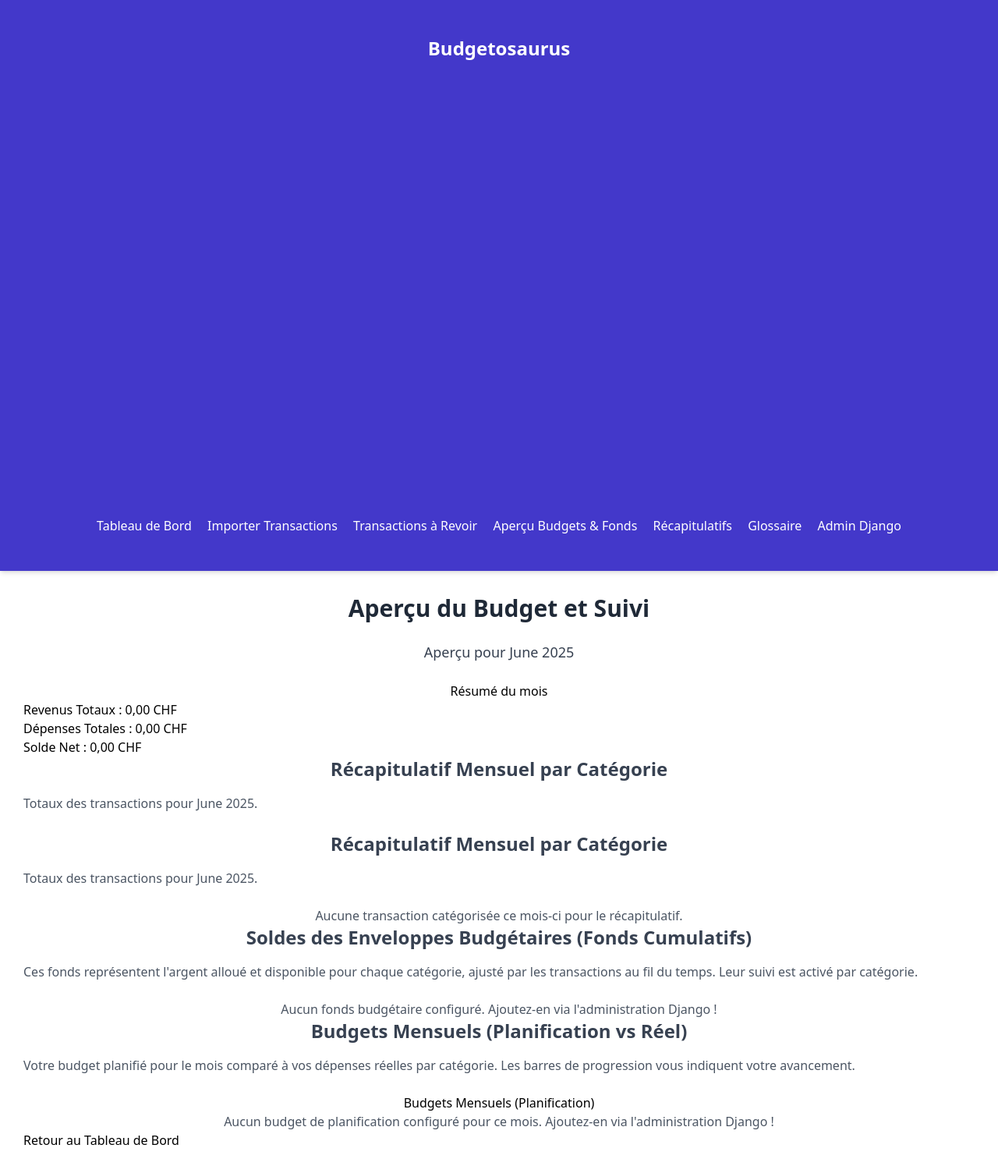
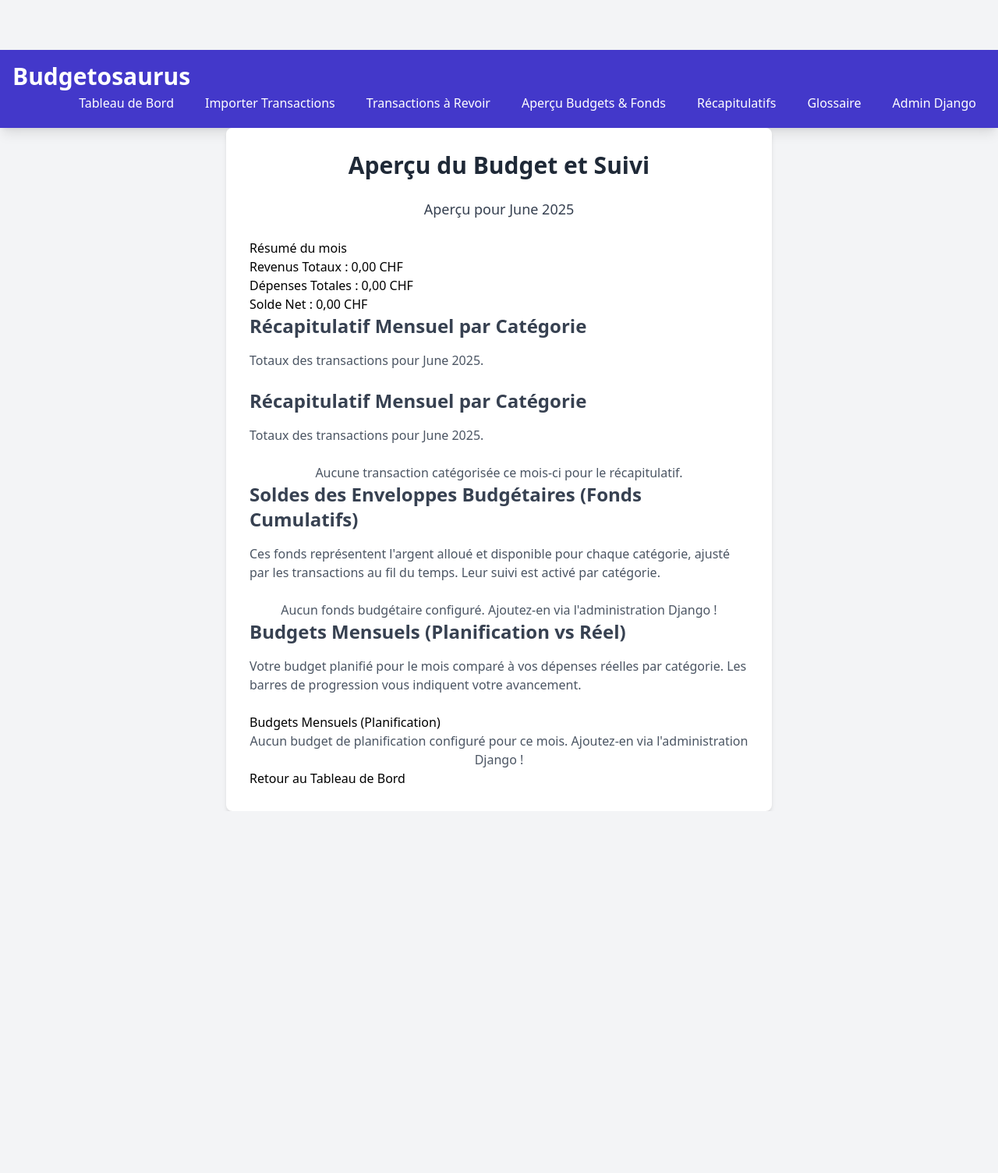
Before and after one commit to sebschopf/budgetosaurus, a Django app: page /budget-overview/ in a window 1280 px wide. Shown: the whole page at 78% size. After the commit the page ends 1040 px from the top, so only its background shows below. Run offline with Django 5.2, Linux system fonts and the light colour scheme; data that the repository does not hold is empty; some libraries are stand-ins or nearby versions.

Commit message:
fix - problème d'affichages

```diff
--- a/webapp/static/webapp/css/base/_base.css
+++ b/webapp/static/webapp/css/base/_base.css
@@ -1,81 +1,131 @@
 /* webapp/static/webapp/css/base/_base.css */
 
-/* Styles généraux pour le corps et la typographie */
-body {
-    /* Utilisation des classes Tailwind via @apply pour la famille de polices et la couleur du texte */
-    @apply font-sans text-gray-800 bg-gray-100;
+/* Styles de base pour l'ensemble du site, agissant comme des resets ou des définitions globales. */
+
+/* Le sélecteur 'body' est stylisé via les classes Tailwind directement dans base.html. */
+/* html {
+    font-family: 'Inter', sans-serif;
+    line-height: 1.6;
+    color: #333;
+} */
+
+/* Configuration de la largeur du conteneur principal */
+.container {
+    /* Assure que le conteneur s'étend pour remplir l'espace vertical disponible */
+    /* Calcul: 100vh (hauteur de la fenêtre) - hauteur de la navbar fixe (pt-16 = 64px) */
+    min-height: calc(100vh - 64px); /* Ajusté pour correspondre au pt-16 du body */
+
+    /* Utilise flexbox pour que le contenu à l'intérieur puisse s'étirer verticalement */
+    display: flex;
+    flex-direction: column;
+
+    /* Permet au conteneur de prendre toute la largeur disponible. */
+    /* La largeur maximale (max-w-X) et le centrage (mx-auto) sont gérés dans base.html */
+    width: 100%;
+
+    /* Ajoutons un padding horizontal par défaut ici pour une marge minimale sur les bords */
+    padding-left: 1rem;
+    padding-right: 1rem;
+    box-sizing: border-box; /* Inclure padding dans la largeur */
+
+    /* Suppression des styles spécifiques car ces styles sont gérés directement dans base.html sur le div .container */
+    /* background-color: white; */
+    /* border-radius: 0.5rem; */
+    /* box-shadow: 0 4px 6px -1px rgb(0 0 0 / 0.1), 0 2px 4px -2px rgb(0 0 0 / 0.1); */
+    /* flex-grow: 1; */
 }
 
-h1, h2, h3 {
-    /* Styles pour les titres, utilisant @apply pour aligner avec Tailwind */
-    @apply text-gray-800 font-bold mb-4;
-    text-align: center; /* Conserver le centrage si c'est un design global */
+/* Styles pour les titres (h1, h2, etc.) */
+h1, h2, h3, h4, h5, h6 {
+    @apply text-gray-800 font-semibold mb-4; /* Styles de base pour tous les titres */
 }
 
-h1 { @apply text-3xl; }
-h2 { @apply text-2xl; }
-h3 { @apply text-xl; }
-
-p {
-    /* Styles pour les paragraphes */
-    @apply text-gray-700 leading-relaxed;
+h1 {
+    @apply text-3xl; /* Grandes tailles pour les titres principaux */
 }
 
-a {
-    /* Styles pour les liens */
-    @apply text-blue-600 hover:underline transition-colors duration-200;
+h2 {
+    @apply text-2xl;
 }
 
-/* Styles pour les montants (positifs/négatifs) */
-.amount {
-    /* Appliquer les classes Tailwind pour la taille de police et la graisse */
-    @apply font-bold;
+h3 {
+    @apply text-xl;
 }
 
-.amount.positive, .income {
-    /* Utiliser @apply pour les couleurs positives (vert) */
-    @apply text-green-600; /* Utilisez une teinte qui vous convient, ex: 500, 600, 700 */
+/* Styles pour les paragraphes */
+p {
+    @apply text-gray-700 leading-relaxed mb-4; /* Lisibilité améliorée des paragraphes */
 }
 
-.amount.negative, .expense {
-    /* Utiliser @apply pour les couleurs négatives (rouge) */
-    @apply text-red-600; /* Utilisez une teinte qui vous convient */
+/* Styles pour les liens généraux */
+a {
+    @apply text-blue-600 hover:underline; /* Liens clairs et interactifs */
 }
 
-/* Container principal du site - Définition de ses styles avec @apply */
-.container {
-    @apply max-w-7xl mx-auto my-5 p-6 bg-white rounded-lg shadow-md flex-grow;
-    min-height: calc(100vh - 100px); /* Ajustez selon la hauteur de votre navbar/footer */
-    display: flex; /* Pour que le contenu à l'intérieur s'étire */
-    flex-direction: column;
+/* Style des tableaux */
+table {
+    @apply w-full border-collapse text-left;
 }
 
-/* Lien de retour */
-.back-link {
-    @apply block text-center mt-8 text-blue-600 hover:underline transition duration-200;
+table th, table td {
+    @apply py-3 px-4 border-b border-gray-200;
 }
 
-/* Messages Django (flash messages) */
-.messages {
-    @apply list-none p-0 my-4;
+table th {
+    @apply bg-gray-50 uppercase text-xs text-gray-500 tracking-wider font-medium;
 }
 
-.messages li {
-    @apply p-3 mb-2 rounded-md font-semibold;
+table tr:last-child td {
+    border-bottom: none;
 }
 
-.messages li.success {
-    @apply bg-green-100 border border-green-400 text-green-700;
+/* Styles pour les formulaires généraux */
+input[type="text"],
+input[type="number"],
+input[type="email"],
+input[type="password"],
+textarea,
+select {
+    @apply w-full p-2 border border-gray-300 rounded-md focus:ring-blue-500 focus:border-blue-500;
 }
 
-.messages li.error {
-    @apply bg-red-100 border border-red-400 text-red-700;
+input[type="checkbox"] {
+    @apply rounded border-gray-300 text-blue-600 shadow-sm focus:ring-blue-500;
 }
 
-.messages li.info {
-    @apply bg-blue-100 border border-blue-400 text-blue-700;
+/* Styles pour les messages de succès/erreur/info de Django */
+.messages {
+    @apply p-4 rounded-md mb-4;
 }
 
-.messages li.warning {
-    @apply bg-yellow-100 border border-yellow-400 text-yellow-700;
+.messages .success {
+    @apply bg-green-100 text-green-800;
 }
+
+.messages .error {
+    @apply bg-red-100 text-red-800;
+}
+
+.messages .info {
+    @apply bg-blue-100 text-blue-800;
+}
+
+.messages .warning {
+    @apply bg-yellow-100 text-yellow-800;
+}
+
+/* Styles pour les sections de formulaire (déplacés ici de _form_sections.css si vous le souhaitez) */
+.form-section {
+    @apply bg-white p-6 rounded-lg shadow-md mb-6;
+}
+
+.form-section h2 {
+    @apply text-2xl font-bold mb-4;
+}
+
+/* Ajoutez des styles pour les footers si nécessaire */
+/* Par exemple:
+footer {
+    @apply text-center py-4 text-gray-600 mt-8;
+}
+*/
--- a/webapp/static/webapp/css/components/_cards.css
+++ b/webapp/static/webapp/css/components/_cards.css
@@ -4,6 +4,10 @@
     /* Utilisation de @apply pour définir l'apparence de base d'une carte */
     @apply bg-white rounded-lg shadow-md p-6 text-center transition-all duration-300 ease-in-out;
     border: 1px solid #e0e0e0; /* Bordure légère */
+    /* Assurez-vous que les cartes occupent la bonne largeur */
+    width: 100%; /* Par défaut, les cartes prennent toute la largeur disponible */
+    max-width: 320px; /* Limite la largeur maximale pour ne pas être trop larges sur les grands écrans */
+    margin: 0 auto; /* Centre les cartes si elles sont plus petites que leur conteneur */
 }
 
 .card h3 {
@@ -22,6 +26,7 @@
 /* Styles spécifiques pour les paragraphes de solde dans les cartes */
 .card p.balance {
     @apply text-2xl font-bold mt-2; /* Montant plus grand et gras */
+    color: #4CAF50; /* Couleur par défaut pour les soldes positifs, ajustez si nécessaire */
 }
 
 /* Effets de survol (optionnel, mais ajoute une touche d'interactivité) */
@@ -44,3 +49,18 @@
 .fund-card .text-red-500 {
     @apply border-red-500;
 }
+
+/* Ajoutez un style pour les messages de toast si ce n'est pas déjà fait dans _toast.css */
+/* Exemple de base, assurez-vous que cela correspond à votre toast.js */
+.toast-message {
+    @apply fixed bottom-4 right-4 bg-gray-800 text-white px-4 py-2 rounded-lg shadow-xl z-50;
+}
+.toast-message.success {
+    @apply bg-green-500;
+}
+.toast-message.error {
+    @apply bg-red-500;
+}
+.toast-message.info {
+    @apply bg-blue-500;
+}
--- a/webapp/static/webapp/css/tailwind_output.css
+++ b/webapp/static/webapp/css/tailwind_output.css
@@ -477,6 +477,12 @@ video {
 .static {
   position: static;
 }
+.top-0 {
+  top: 0px;
+}
+.z-10 {
+  z-index: 10;
+}
 .mx-auto {
   margin-left: auto;
   margin-right: auto;
@@ -561,9 +567,6 @@ video {
 .justify-center {
   justify-content: center;
 }
-.justify-between {
-  justify-content: space-between;
-}
 .gap-2 {
   gap: 0.5rem;
 }
@@ -616,6 +619,10 @@ video {
   --tw-bg-opacity: 1;
   background-color: rgb(37 99 235 / var(--tw-bg-opacity, 1));
 }
+.bg-gray-100 {
+  --tw-bg-opacity: 1;
+  background-color: rgb(243 244 246 / var(--tw-bg-opacity, 1));
+}
 .bg-gray-200 {
   --tw-bg-opacity: 1;
   background-color: rgb(229 231 235 / var(--tw-bg-opacity, 1));
@@ -645,12 +652,17 @@ video {
 .p-4 {
   padding: 1rem;
 }
-.p-6 {
-  padding: 1.5rem;
+.px-3 {
+  padding-left: 0.75rem;
+  padding-right: 0.75rem;
 }
 .px-6 {
   padding-left: 1.5rem;
   padding-right: 1.5rem;
+}
+.py-1 {
+  padding-top: 0.25rem;
+  padding-bottom: 0.25rem;
 }
 .py-3 {
   padding-top: 0.75rem;
@@ -659,6 +671,9 @@ video {
 .py-4 {
   padding-top: 1rem;
   padding-bottom: 1rem;
+}
+.pt-16 {
+  padding-top: 4rem;
 }
 .text-left {
   text-align: left;
@@ -760,8 +775,17 @@ video {
   --tw-text-opacity: 1;
   color: rgb(234 179 8 / var(--tw-text-opacity, 1));
 }
+.antialiased {
+  -webkit-font-smoothing: antialiased;
+  -moz-osx-font-smoothing: grayscale;
+}
 .opacity-50 {
   opacity: 0.5;
+}
+.shadow-lg {
+  --tw-shadow: 0 10px 15px -3px rgb(0 0 0 / 0.1), 0 4px 6px -4px rgb(0 0 0 / 0.1);
+  --tw-shadow-colored: 0 10px 15px -3px var(--tw-shadow-color), 0 4px 6px -4px var(--tw-shadow-color);
+  box-shadow: var(--tw-ring-offset-shadow, 0 0 #0000), var(--tw-ring-shadow, 0 0 #0000), var(--tw-shadow);
 }
 .shadow-md {
   --tw-shadow: 0 4px 6px -1px rgb(0 0 0 / 0.1), 0 2px 4px -2px rgb(0 0 0 / 0.1);
@@ -806,9 +830,20 @@ video {
 .hover\:underline:hover {
   text-decoration-line: underline;
 }
+@media (min-width: 640px) {
+  .sm\:p-6 {
+    padding: 1.5rem;
+  }
+}
 @media (min-width: 768px) {
+  .md\:mb-0 {
+    margin-bottom: 0px;
+  }
   .md\:grid-cols-2 {
     grid-template-columns: repeat(2, minmax(0, 1fr));
+  }
+  .md\:justify-end {
+    justify-content: flex-end;
   }
 }
 @media (min-width: 1024px) {
--- a/webapp/templates/webapp/base.html
+++ b/webapp/templates/webapp/base.html
@@ -5,22 +5,18 @@
     <meta charset="UTF-8">
     <meta name="viewport" content="width=device-width, initial-scale=1.0">
     <title>{% block title %}Mon Budget Personnel{% endblock %} - Budgetosaurus</title>
-        <!-- Tailwind CSS CDN pour un style moderne et réactif -->
-        <script src="https://cdn.tailwindcss.com"></script>
     <!-- Google Fonts: Inter pour une typographie moderne -->
     <link href="https://fonts.googleapis.com/css2?family=Inter:wght@300;400;500;600;700&display=swap" rel="stylesheet">
-        {# Lien vers le fichier CSS principal centralisé #}
+    {# Lien vers le fichier CSS principal centralisé (qui importe tailwind_output.css) #}
     {% load static %}
     <link rel="stylesheet" href="{% static 'webapp/css/main.css' %}">
     {% block extra_head %}{% endblock %}
 </head>
-    <body>
+<body class="bg-gray-100 font-inter antialiased pt-16"> {# Ajout de pt-16 ici pour compenser la navbar fixe #}
     {# Inclure la barre de navigation #}
     {% include 'webapp/includes/navbar.html' %}
 
-        {# Utilisation de la classe 'container' définie dans _base.css. #}
-        {# Les classes Tailwind 'my-5 p-6 bg-white rounded-lg shadow-md flex-grow' sont maintenant gérées par la classe '.container' dans _base.css. #}
-        <div class="container">
+    <div class="container mx-auto p-4 sm:p-6 bg-white rounded-lg shadow-md flex-grow"> {# Suppression de my-5 #}
         {# Passe les messages Django au JavaScript pour l'affichage des toasts #}
         {% if messages %}
         <script id="django-messages" type="application/json">
--- a/webapp/templates/webapp/includes/navbar.html
+++ b/webapp/templates/webapp/includes/navbar.html
@@ -1,15 +1,13 @@
 {# webapp/templates/webapp/includes/navbar.html #}
-<nav class="bg-indigo-700 p-4 shadow-md">
-    <div class="container mx-auto flex justify-between items-center">
-        <a href="{% url 'dashboard_view' %}" class="text-white text-2xl font-bold">Budgetosaurus</a>
-        <div class="space-x-4">
-            <a href="{% url 'dashboard_view' %}" class="text-white hover:text-indigo-200 transition duration-200">Tableau de Bord</a>
-            <a href="{% url 'import_transactions_view' %}" class="text-white hover:text-indigo-200 transition duration-200">Importer Transactions</a>
-            <a href="{% url 'review_transactions_view' %}" class="text-white hover:text-indigo-200 transition duration-200">Transactions à Revoir</a>
-            <a href="{% url 'budget_overview' %}" class="text-white hover:text-indigo-200 transition duration-200">Aperçu Budgets & Fonds</a>
-            <a href="{% url 'recap_overview_view' %}" class="text-white hover:text-indigo-200 transition duration-200">Récapitulatifs</a> {# NOUVEAU LIEN VERS LA PAGE DE RÉCAPITULATIFS #}
-            <a href="{% url 'glossary_view' %}" class="text-white hover:text-indigo-200 transition duration-200">Glossaire</a>
-            <a href="/admin/" class="text-white hover:text-indigo-200 transition duration-200">Admin Django</a>
+<nav class="bg-indigo-700 p-4 shadow-lg w-full z-10 top-0">
+        <a href="{% url 'dashboard_view' %}" class="text-white text-3xl font-bold mb-2 md:mb-0">Budgetosaurus</a>
+        <div class="flex flex-wrap justify-center md:justify-end space-x-4">
+            <a href="{% url 'dashboard_view' %}" class="text-white hover:text-indigo-200 transition duration-200 px-3 py-1 rounded-md">Tableau de Bord</a>
+            <a href="{% url 'import_transactions_view' %}" class="text-white hover:text-indigo-200 transition duration-200 px-3 py-1 rounded-md">Importer Transactions</a>
+            <a href="{% url 'review_transactions_view' %}" class="text-white hover:text-indigo-200 transition duration-200 px-3 py-1 rounded-md">Transactions à Revoir</a>
+            <a href="{% url 'budget_overview' %}" class="text-white hover:text-indigo-200 transition duration-200 px-3 py-1 rounded-md">Aperçu Budgets & Fonds</a>
+            <a href="{% url 'recap_overview_view'}" class="text-white hover:text-indigo-200 transition duration-200 px-3 py-1 rounded-md">Récapitulatifs</a>
+            <a href="{% url 'glossary_view' %}" class="text-white hover:text-indigo-200 transition duration-200 px-3 py-1 rounded-md">Glossaire</a>
+            <a href="/admin/" class="text-white hover:text-indigo-200 transition duration-200 px-3 py-1 rounded-md">Admin Django</a>
         </div>
-    </div>
 </nav>
```
Lines whose indentation alone changed are shown as unchanged.
